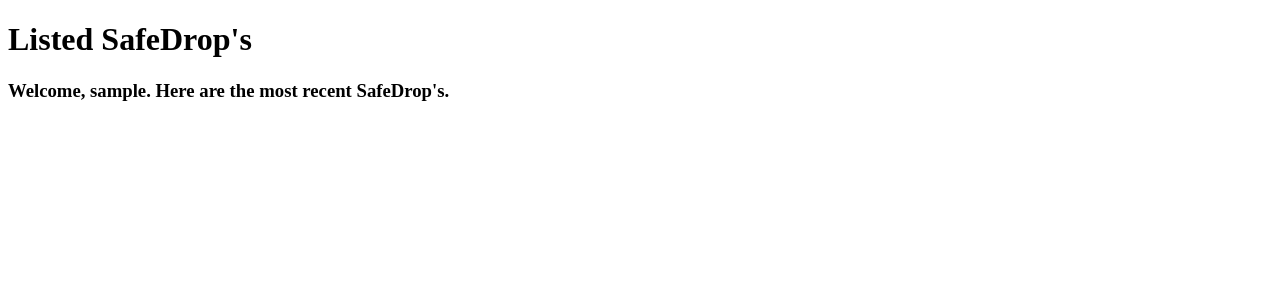
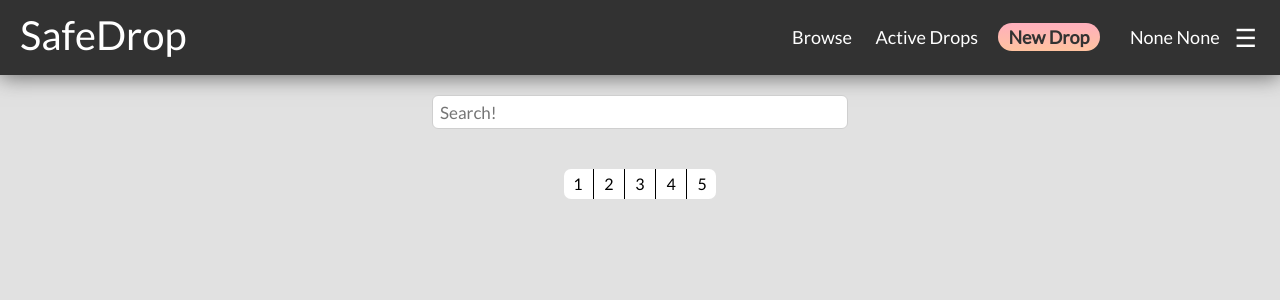
Before and after one commit to maximilianjohnson/safe-drop, a Flask app: a page that uses Webpage/templates/browse.html in a window 1280 px wide. Shown: the top 300 px of the page. Run offline with Flask 2, Linux system fonts and the light colour scheme; the visitor is signed in with stand-in values (Sample User, id 1); data comes from the database, SQL or seed files in the repository; data that the repository does not hold is empty; some libraries are stand-ins or nearby versions.

Commit message:
browse page online

```diff
--- a/Webpage/Frontend.py
+++ b/Webpage/Frontend.py
@@ -324,6 +324,9 @@
 @app.route('/buy_<string:txid>', methods=['GET', 'POST'])
 @login_required
 def buypage(txid):
+    FirstName = str(search_value('first_name', str(current_user.username)))
+    LastName = str(search_value('last_name', current_user.username))
+
     if request.method=='POST':
         SellerName = str(search_OrderValue('S_username', txid=txid))
         sub = request.form.get("submit")
@@ -338,14 +341,17 @@
         item_desc = search_OrderValue('description', txid = txid)
         item_cost = search_OrderValue('Cost', txid = txid)
         SellerName = search_OrderValue('S_username', txid=txid)
-        return render_template("buyPage.html", i_name = item_name,\
-        location = location, i_desc = item_desc, i_cost = item_cost,\
-        SellerName = SellerName)
+        return render_template("buyPage.html", FirstName = FirstName, \
+            LastName = LastName, i_name = item_name,\
+            location = location, i_desc = item_desc, i_cost = item_cost,\
+            SellerName = SellerName)
 
 
 
 @app.route('/browse_<int:page_id>/')
 def browse(page_id):
+    FirstName = str(search_value('first_name', str(current_user.username)))
+    LastName = str(search_value('last_name', current_user.username))
 
     SellerName = []
     ItemName = []
@@ -368,11 +374,12 @@
             ItemCost.append(item[7])
             Location.append(item[8])
             date_post.append(item[6])
-            txid.append(item)
+            txid.append(item[1])
 
         else:
             pass
-    return render_template("browse.html", SellerName=SellerName, \
+    return render_template("browse.html", FirstName = FirstName, \
+        LastName = LastName, SellerName=SellerName, \
         ItemName=ItemName, ItemDesc=ItemDesc, ItemCost=ItemCost, \
         Location=Location, date_post=date_post, txid=txid)
 
--- /dev/null
+++ b/Webpage/static/browse.css
@@ -0,0 +1,183 @@
+.browse_main {
+    text-align: center;
+}
+
+.posts {
+    margin: 25px 3.2% 0px;
+    width: 75%;
+    height: 180px;
+    background: #fff;
+    border-radius: 7px;
+    box-shadow: 0px 0px 20px rgba(0,0,0,0.25);
+    display: inline-block;
+    position: relative;
+}
+
+#img_container {
+    position: absolute;
+    top: 0px;
+    left: 0px;
+    margin: 14px;
+    text-align: center;
+    line-height: 150px;
+    border: 1px solid #e1e1e1;
+}
+
+#img_container img {
+    max-width: 150px;
+    max-height: 150px;
+    width: auto;
+    height: auto;
+    vertical-align: middle;
+
+}
+
+#post_title {
+    width: calc(100% - 250px);
+    height: 35px;
+    font-size: 28px;
+    position: absolute;
+    left: 162px;
+    text-align: left;
+    margin: 7px 10px;
+    color: black;
+    white-space: nowrap;
+    overflow: hidden;
+    text-overflow: ellipsis;
+}
+
+#desc {
+    white-space: pre-line;
+    font-family: 'Lato', sans-serif;
+    font-size: 17px;
+    position: absolute;
+    top: 40px;
+    left: 173px;
+    font-weight: 300;
+    line-height: 26px;
+    color: black;
+    width: calc(100% - 350px);
+    height: 128px;
+    text-align: left;
+    /* only works for chrome*/
+    overflow: hidden;
+    display: -webkit-box;
+    -webkit-line-clamp: 5;
+    -webkit-box-orient: vertical;
+}
+
+#cost {
+    font-size: 22px;
+    position: absolute;
+    right: 0px;
+    margin: 13px 13px;
+    color: black;
+}
+
+#location {
+    font-size: 20px;
+    position: absolute;
+    bottom: 35px;
+    right: 10px;
+    text-align: left;
+    color: #9c9c9c;
+    font-weight: 500;
+    white-space: nowrap;
+    overflow: hidden;
+    text-overflow: ellipsis;
+}
+
+#date {
+    font-size: 20px;
+    position: absolute;
+    bottom: 10px;
+    right: 10px;
+    color: #9c9c9c;
+    font-weight: 500;
+}
+
+#waitlist {
+    font-size: 20px;
+    position: absolute;
+    bottom: 60px;
+    right: 10px;
+    color: #9c9c9c;
+    font-weight: 500;
+}
+
+#search_container {
+    text-align: center;
+}
+
+#search {
+    width: 400px;
+    border: 1px solid #cfcfcf;
+    background-color: white;
+    border-radius: 6px;
+    outline: none;
+    padding: 6px 7px 5px 7px;
+    margin-top: 20px;
+    font-size: 17px;
+    font-family: 'Lato', sans-serif;
+}
+
+#page_container {
+    background: white;
+    text-align: center;
+    width: max-content;
+    margin-left: auto;
+    margin-right: auto;
+    height: 30px;
+    margin-top: 40px;
+    border-radius: 7px;
+
+}
+
+.page {
+    display: inline-block;
+    margin: 0px -1.5px;
+    padding: 5px;
+    height: 20px;
+    width: 20px;
+    text-decoration: none;
+    color: black;
+    border-left: 0.5px solid;
+}
+
+#page_1 {
+    border-style: none;
+}
+
+@media only screen and (max-width: 750px) {
+    #desc {
+        display: none;
+    }
+}
+
+@media only screen and (max-width: 550px) {
+    #post_title {
+        left: 0px;
+        width: calc(100% - 120px);
+    }
+
+    #desc {
+        display: none;
+    }
+
+    #img_container {
+        bottom: 0px;
+        line-height: 115px;
+        border: 1px solid #e1e1e1;
+        margin-top: 45px;
+    }
+
+    #img_container img {
+        max-width: 115px;
+        max-height: 115px;
+        width: auto;
+        height: auto;
+        vertical-align: middle;
+
+    }
+
+}
--- a/Webpage/templates/browse.html
+++ b/Webpage/templates/browse.html
@@ -1,9 +1,59 @@
-<!DOCTYPE HTML>
+<!DOCTYPE html>
+<html>
+
+<head>
+  <title>New Drop</title>
+  <link rel="stylesheet" type="text/css" href="../static/main(new).css">
+  <link rel="stylesheet" type="text/css" href="../static/browse.css">
+  <link href="https://fonts.googleapis.com/css?family=Lato" rel="stylesheet">
+  <meta name="viewport" content="width=device-width, initial-scale=1.0">
+
+</head>
 <body>
-  <div class="browse">
-    <h1>Listed SafeDrop's</h1>
-    <h3>Welcome, {{current_user.username}}. Here are the most recent SafeDrop's.<h3>
-    <div class = "available_drops"></div>
+  <!--This is the navigation of the webpage. This should remain the same throughout all pages-->
+  <script src="https://ajax.googleapis.com/ajax/libs/jquery/2.1.1/jquery.min.js"></script>
+  <div class="nav">
+    <h1 class="title">SafeDrop</h1>
+    <label class="toggle" for="toggle">&#9776;</label>
+    <input type="checkbox" id="toggle"/>
+    <div class="user">
+      <ul>
+        <li>
+          <a class="dropdown" href="{{ url_for('profile') }}">Profile</a>
+          <a class="dropdown" href="{{ url_for('logout') }}">Logout</a>
+        </li>
+      </ul>
+    </div>
+
+    <div class="menu">
+      <a href="{{ url_for('browse', page_id=1) }}">Browse</a>
+      <a href="{{ url_for('active_drops') }}">Active Drops</a>
+      <a id="newdrop" href="{{ url_for('new_drop') }}">New Drop</a>
+      <p class="menu_title">{{FirstName}} {{LastName}}</p>
+    </div>
+    <label class="mobile_toggle" for="mobile_toggle">&#9776;</label>
+    <input type="checkbox" id="mobile_toggle"/>
+    <div class="mobile">
+      <ul>
+        <li>
+          <a class="dropdown" href="{{ url_for('new_drop') }}">New Drop</a>
+          <a class="dropdown" href="{{ url_for('active_drops') }}">Active Drops</a>
+          <a class="dropdown" href="{{ url_for('browse', page_id=1) }}">Browse</a>
+          <a class="dropdown" href="{{ url_for('profile') }}">Profile</a>
+          <a class="dropdown" href="{{ url_for('logout') }}">Logout</a>
+        </li>
+      </ul>
+    </div>
+  </div>
+
+
+
+  <form id="search_container" action="" method="post">
+      <input id="search"type="text" name="Search" placeholder="Search!" required>
+  </form>
+
+
+  <div class="browse_main"></div>
 
     <script src="https://ajax.googleapis.com/ajax/libs/jquery/2.1.1/jquery.min.js"></script>
     <script type="text/javascript">
@@ -23,15 +73,26 @@
           date_post = date_posts[i]
 
           i = i+1
-          data = ('<a href="' + "{{ url_for('buypage', txid = item)}}"
-                +'" class="posts">'+ '<img src="../placeholder.png" alt="petey parkey">' +
-                '<h3 class="post_title">' + i_name +'</h3><h3 class="cost">' +
-                i_cost+'</h3><h3 class="desc">'+i_desc+'</h3><h3 class="location">'+
-                place +'</h3><h3 class="date">'+date_post+'</h3><br>');
+          data = ('<a href="' + "{{ url_for('buypage', txid = item)}}" +
+                '"class="posts">' + '<div id="img_container">' +
+                '<img src="https://i.redd.it/vwlsi8ctp9721.jpg" alt="petey parkey"></div>' +
+                '<h3 id="post_title">' + i_name +'</h3><h3 id="cost">$' +
+                i_cost +'</h3><h3 id="desc">'+ i_desc +'</h3><h3 id="location">'+
+                place +'</h3><h3 id="date">'+ date_post +'</h3></a><br>');
           console.log(data)
-          $("div.available_drops").append(data);
+          $("div.browse_main").append(data);
           {% endfor %}
 
     </script>
+
+  <div id="page_container">
+    <a href="#" class="page" id="page_1">1</a>
+    <a href="#" class="page">2</a>
+    <a href="#" class="page">3</a>
+    <a href="#" class="page">4</a>
+    <a href="#" class="page">5</a>
   </div>
+
 </body>
+
+</html>
```
Also changed, not shown: Webpage/templates/browse(old).html (added, +37 -0 lines).
